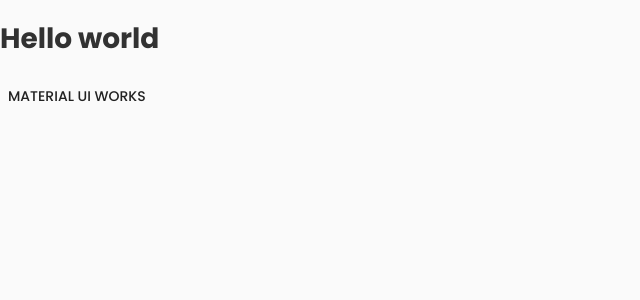
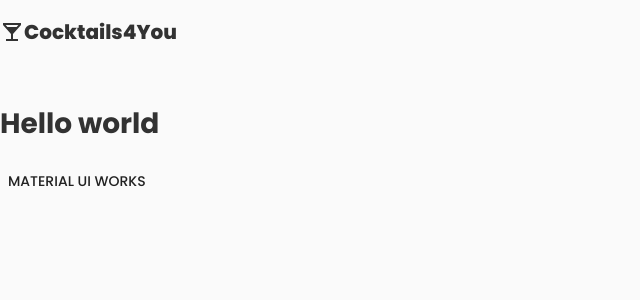
Before and after one commit to Hayder1999/MyCocktails, a Next.js app in the folder my-cocktails/: page / in a window 1280 px wide. Shown: the top 300 px of the page, without its empty margins (0-640 px from the left). Built offline with nearby package versions, Linux system fonts and the light colour scheme.

Commit message:
feat: add navbar

```diff
--- a/my-cocktails/pages/_app.js
+++ b/my-cocktails/pages/_app.js
@@ -3,6 +3,7 @@ import Head from 'next/head';
 import { ThemeProvider } from '@material-ui/core/styles';
 import CssBaseline from '@material-ui/core/CssBaseline';
 import theme from '../src/theme';
+import { Navbar } from '../src/components';
 
 const MyApp = (props) => {
   const { Component, pageProps } = props;
@@ -24,6 +25,7 @@ const MyApp = (props) => {
       <ThemeProvider theme={ theme }>
           {/* CssBaseline kickstart an elegant, consistent, and simple baseline to build upon. */ }
           <CssBaseline />
+          <Navbar />
             <Component { ...pageProps } />
       </ThemeProvider>
     </React.Fragment>
--- /dev/null
+++ b/my-cocktails/src/components/index.js
@@ -0,0 +1,3 @@
+import Navbar from "./navbar/navbar";
+
+export { Navbar };
--- /dev/null
+++ b/my-cocktails/src/components/navbar/navbar.js
@@ -0,0 +1,70 @@
+import React from "react";
+import { makeStyles } from "@material-ui/core/styles";
+import AppBar from "@material-ui/core/AppBar";
+import Toolbar from "@material-ui/core/Toolbar";
+import Typography from "@material-ui/core/Typography";
+import LocalBarIcon from '@material-ui/icons/LocalBar';
+import Link from "next/link";
+
+const useStyles = makeStyles(theme => ({
+    root: {
+        marginBottom: theme.spacing(5),
+        width: '100%',
+    },
+    appBar: {
+        background: "transparent",
+        boxShadow: "none",
+        color: "black",
+    },
+    toolbar: {
+        padding: '0'
+    },
+    logo: {
+        display: 'flex',
+        alignItems: 'center',
+        marginRight: 'auto',
+        cursor: 'pointer',
+        '& svg': {
+            fill: '#323232'
+        }
+    },
+    logoText: {
+        fontWeight: '800'
+    },
+    nav: {
+        display: "flex",
+        alignItems: 'center',
+        width: '100%',
+        "& a": {
+            textDecoration: 'none'
+        },
+    },
+}));
+
+const Navbar = () => {
+    const classes = useStyles();
+
+
+    return (
+        <div className={classes.root}>
+            <AppBar position="static" className={classes.appBar}>
+                <Toolbar className={classes.toolbar}>
+                    <nav className={classes.nav}>
+                        <Link href="/" legacyBehavior={true} passHref={true}>
+                            <a>
+                                <div className={classes.logo}>
+                                    <LocalBarIcon />
+                                    <Typography variant="h6" className={classes.logoText}>
+                                        Cocktails4You
+                                    </Typography>
+                                </div>
+                            </a>
+                        </Link>
+                    </nav>
+                </Toolbar>
+            </AppBar>
+        </div>
+    );
+};
+
+export default Navbar;
```
Also changed, not shown: my-cocktails/.eslintrc.json.
